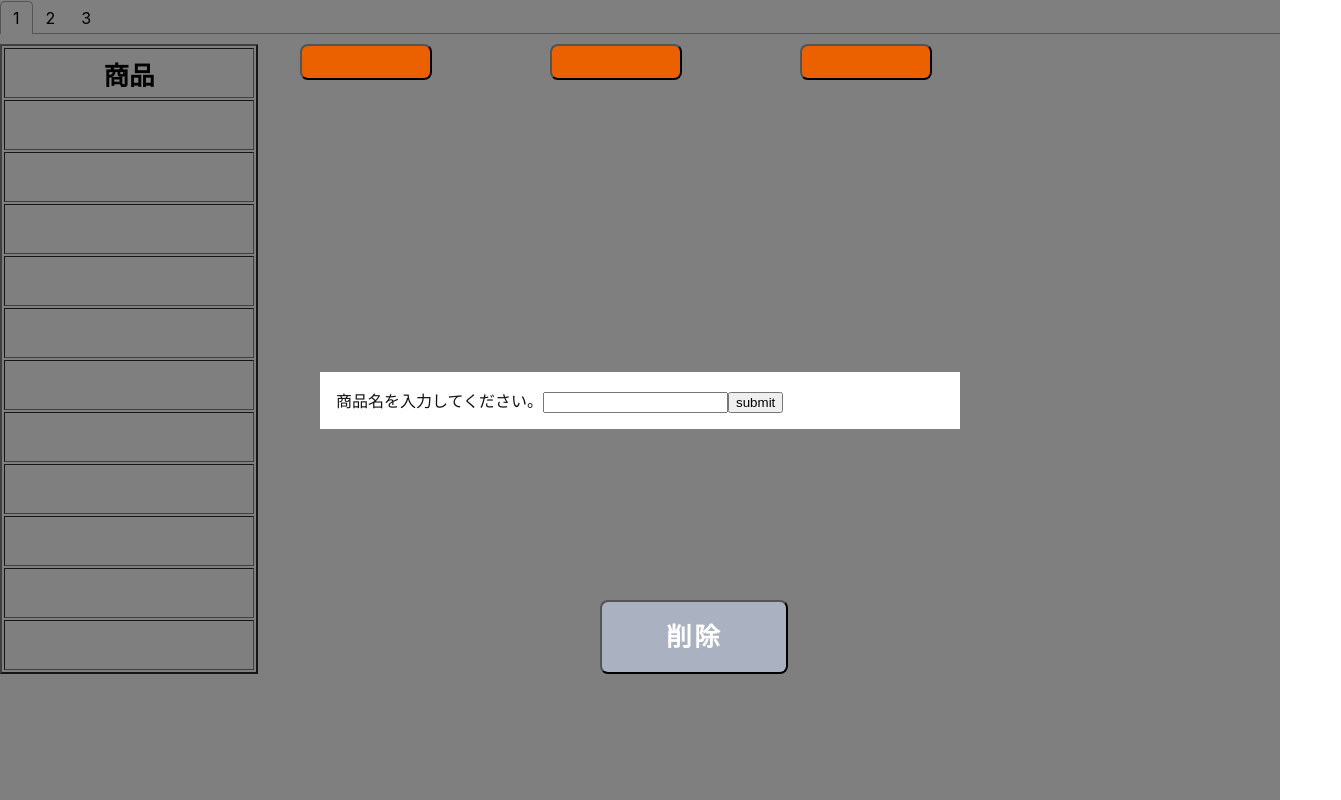
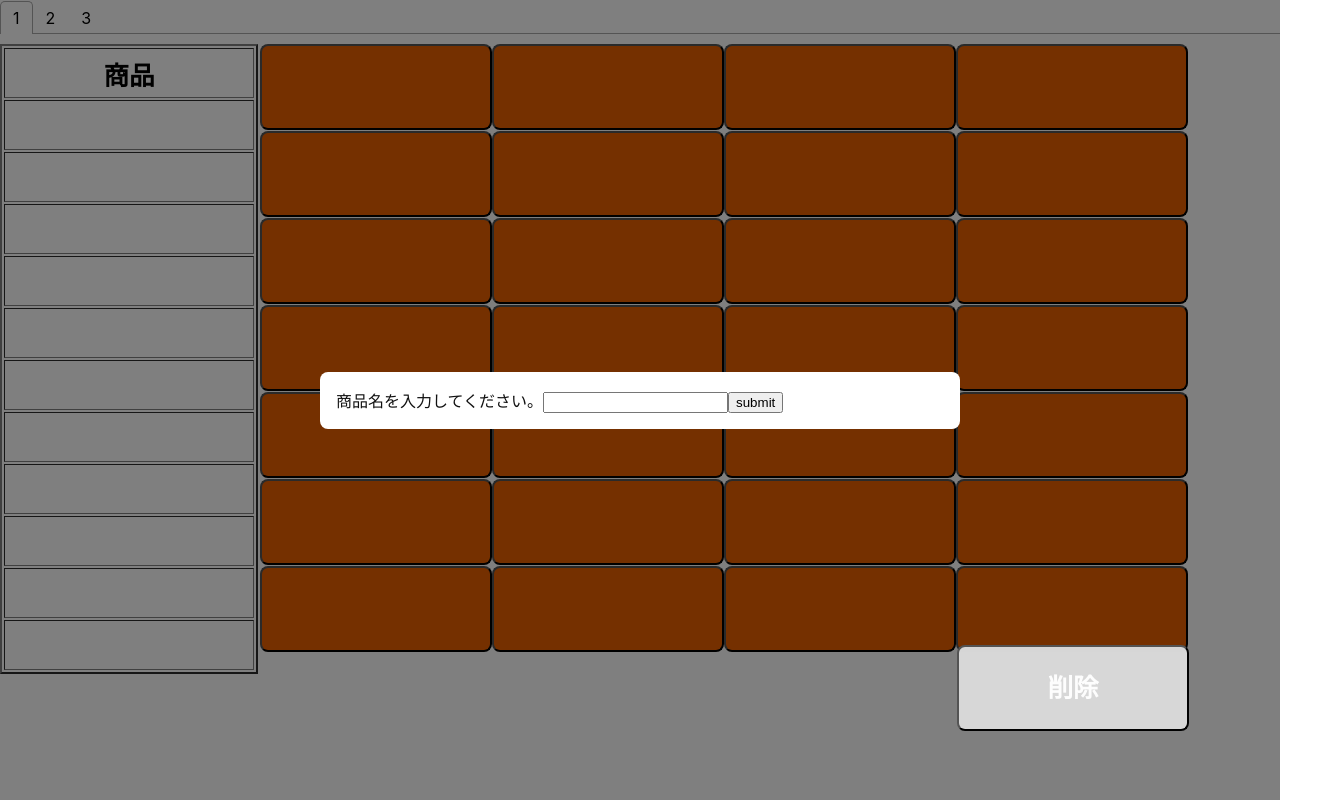
Before and after one commit to Haruone-115/register, a Next.js app: page / in a window 1280 px wide. Both pictures are taken after a click on the button 366 px from the left and 62 px from the top of the page. Shown: the whole page, 1341 px wide, since content can reach past the window. Built offline with nearby package versions, Linux system fonts and the light colour scheme.

Commit message:
ボタン増やしました

```diff
--- a/components/Modal.tsx
+++ b/components/Modal.tsx
@@ -1,17 +1,22 @@
-import styles from '../styles/Home.module.css';
+import register from '../styles/register.module.css';
 import React, { useRef } from 'react';
 
-function Modal ({Label, setLabel, show, setShow}){
+function Modal ({Labels, setLabels, shows, setShows, number}){
     var LabelRef = useRef(null);
+
     const handleSubmit = () => {
-      console.log(Label);
-      setLabel(LabelRef.current.value);
-      setShow(false);
+      console.log(Labels);
+      setLabels(
+        Labels.map((Label, index) => (index === number ? LabelRef.current.value : Label))
+      );
+      setShows(
+        shows.map((show, index) => (index === number ? false : show))
+      );
     }
-    if (show) {
+    if (shows[number]) {
       return (
-        <div className={styles.overlay}>
-          <div className={styles.content}>
+        <div className={register.overlay}>
+          <div className={register.content}>
             商品名を入力してください。
             <input type = "text" ref={LabelRef}  />
             <button onClick={handleSubmit} >submit</button>
--- a/components/delete.tsx
+++ b/components/delete.tsx
@@ -1,4 +1,4 @@
-import styles from '../styles/Home.module.css';
+import register from '../styles/register.module.css';
 import React, { useRef } from 'react';
 
 function Delete ({setFlag, setProductname}){
@@ -8,7 +8,7 @@ function Delete ({setFlag, setProductname}){
         alert("delate");
     }
     return (
-        <button className={styles.btn__delete} onClick={delateClick}>
+        <button className={register.btn__delete} onClick={delateClick}>
             削除
         </button>
     );
--- a/components/productClick.tsx
+++ b/components/productClick.tsx
@@ -1,23 +1,53 @@
-import styles from '../styles/Home.module.css';
+import register from '../styles/register.module.css'
 import React, { useState } from 'react';
 
-function ProductClick ({Label, setShow, setFlag, flag, setProductname, productname, styles_name}){
+
+function ProductClick ({Labels, shows, setShows, setFlag, flag, setProductname, productname, number, tab_flag}){
   const productClick = () => {
-    if (Label == "")
+    if (Labels[number] == "")
     {
-      setShow(true);
+      setShows(
+        shows.map((show, index) => (index === number ? true: show))
+      )
     }
     else
     {
       setFlag(flag + 1);
-      setProductname([...productname, Label]);
+      setProductname([...productname, Labels[number]]);
     }
   }
+
+  if (tab_flag == 1){
     return (
-      <button className={styles_name} onClick={productClick}>
-        {Label}
-      </button>
+      <div>
+        <button className={register.button_register_1 } onClick={productClick}>
+          {Labels[number]}
+        </button>
+      </div>
     );
+  }
+  else if (tab_flag == 2){
+    return (
+      <div>
+        <button className={register.button_register_2 } onClick={productClick}>
+          {Labels[number]}
+        </button>
+      </div>
+    );
+  }
+  else if (tab_flag == 3){
+    return (
+      <div>
+        <button className={register.button_register_3 } onClick={productClick}>
+          {Labels[number]}
+        </button>
+      </div>
+    );
+  }
+  else{
+    return null;
+  }
+
 };
 
 export default ProductClick;
--- a/package.json
+++ b/package.json
@@ -9,6 +9,7 @@
     "lint": "next lint"
   },
   "dependencies": {
+    "@material-ui/core": "^4.12.4",
     "@prisma/client": "^4.4.0",
     "next": "^13.0.2",
     "react": "^18.2.0",
@@ -20,7 +21,7 @@
     "@types/react": "18.0.21",
     "@types/react-dom": "18.0.6",
     "eslint": "8.24.0",
-    "eslint-config-next": "12.3.1",
+    "eslint-config-next": "^12.0.4",
     "eslint-plugin-react-hooks": "^4.6.0",
     "prisma": "^4.4.0",
     "typescript": "4.8.3"
--- a/pages/index.tsx
+++ b/pages/index.tsx
@@ -1,5 +1,5 @@
-import styles from '../styles/Home.module.css'
-import React, { useState, useRef } from 'react';
+import register from '../styles/register.module.css';
+import React, { useState} from 'react';
 import { Tab, Tabs, TabList, TabPanel } from 'react-tabs';
 import 'react-tabs/style/react-tabs.css';
 import Table from '../components/table'
@@ -13,69 +13,95 @@ export default function App() {
   const initialState = [];
   const [productname, setProductname] = useState(initialState);
   const [flag, setFlag] = useState(0);
-  const [show1, setShow1] = useState(false);
-  const [show2, setShow2] = useState(false);
-  const [show3, setShow3] = useState(false);
-  const [Label1, setLabel1] = useState("");
-  const [Label2, setLabel2] = useState("");
-  const [Label3, setLabel3] = useState("");
+  const [shows_1, setShows_1] = useState([false, false, false, false, false, false, false, false, false, false, false, false, false, false, false, false, false, false, false, false, false, false, false, false, false, false, false, false]);
+  const [shows_2, setShows_2] = useState([false, false, false, false, false, false, false, false, false, false, false, false, false, false, false, false, false, false, false, false, false, false, false, false, false, false, false, false]);
+  const [shows_3, setShows_3] = useState([false, false, false, false, false, false, false, false, false, false, false, false, false, false, false, false, false, false, false, false, false, false, false, false, false, false, false, false]);
+  const [Labels_1, setLabels_1] = useState(["", "", "", "", "", "", "", "", "", "", "", "", "", "", "", "", "", "", "", "", "", "", "", "", "", "", "", ""]);
+  const [Labels_2, setLabels_2] = useState(["", "", "", "", "", "", "", "", "", "", "", "", "", "", "", "", "", "", "", "", "", "", "", "", "", "", "", ""]);
+  const [Labels_3, setLabels_3] = useState(["", "", "", "", "", "", "", "", "", "", "", "", "", "", "", "", "", "", "", "", "", "", "", "", "", "", "", ""]);
+  const data = 3;
+  const BUTTON_AMOUNT = 28;
+  const tab_list = [];
+  const button_list_1 = [];
+  const button_list_2 = [];
+  const button_list_3 = [];
+
+
+
+  for (var i = 0; i < data; i++){
+    tab_list.push(<Tab>{i+1}</Tab>);
+  }
+
+  for (var j = 0; j < BUTTON_AMOUNT; j++){
+    button_list_1.push(
+      <div>
+          <Modal Labels={Labels_1} setLabels={setLabels_1} shows={shows_1} setShows={setShows_1} number={j}/>
+          <ProductClick
+            Labels={Labels_1} shows={shows_1} setShows={setShows_1} setFlag={setFlag}
+            flag={flag} setProductname={setProductname} productname={productname} number={j} tab_flag={1}/>
+      </div>
+    );
+  }
+
+  for (var k = 0; k < BUTTON_AMOUNT; k++){
+    button_list_2.push(
+      <div>
+          <Modal Labels={Labels_2} setLabels={setLabels_2} shows={shows_2} setShows={setShows_2} number={k}/>
+          <ProductClick
+            Labels={Labels_2} shows={shows_2} setShows={setShows_2} setFlag={setFlag}
+            flag={flag} setProductname={setProductname} productname={productname} number={k} tab_flag={2}/>
+      </div>
+    );
+  }
+
+  for (var l = 0; l < BUTTON_AMOUNT; l++){
+    button_list_3.push(
+      <div>
+          <Modal Labels={Labels_3} setLabels={setLabels_3} shows={shows_3} setShows={setShows_3} number={l}/>
+          <ProductClick
+            Labels={Labels_3} shows={shows_3} setShows={setShows_3} setFlag={setFlag}
+            flag={flag} setProductname={setProductname} productname={productname} number={l} tab_flag={3}/>
+      </div>
+    );
+  }
+
+
+
 
   return (
     <>
       <Tabs>
         <TabList>
-          <Tab>1</Tab>
-          <Tab>2</Tab>
-          <Tab>3</Tab>
+          {tab_list}
         </TabList>
 
+        <div >
           <TabPanel>
-          <div>
-            <Modal Label={Label1} setLabel={setLabel1} show={show1} setShow={setShow1} />
-            <ProductClick Label={Label1} setShow={setShow1} setFlag={setFlag} flag={flag} setProductname={setProductname} productname={productname} styles_name={styles.btn__orange_1} />
-          </div>
-          <div>
-            <Modal Label={Label2} setLabel={setLabel2} show={show2} setShow={setShow2} />
-            <ProductClick Label={Label2} setShow={setShow2} setFlag={setFlag} flag={flag} setProductname={setProductname} productname={productname} styles_name={styles.btn__orange_2} />
-          </div>
-          <div>
-            <Modal Label={Label3} setLabel={setLabel3} show={show3} setShow={setShow3} />
-            <ProductClick Label={Label3} setShow={setShow3} setFlag={setFlag} flag={flag} setProductname={setProductname} productname={productname} styles_name={styles.btn__orange_3} />
+            <div className = {register.frame_container}>
+              {button_list_1}
             </div>
            <Delete setFlag={setFlag} setProductname={setProductname}></Delete>
           </TabPanel>
+        </div>
 
+        <div>
           <TabPanel>
-          <div>
-            <Modal Label={Label1} setLabel={setLabel1} show={show1} setShow={setShow1} />
-            <ProductClick Label={Label1} setShow={setShow1} setFlag={setFlag} flag={flag} setProductname={setProductname} productname={productname} styles_name={styles.btn__orange_1} />
-          </div>
-          <div>
-            <Modal Label={Label2} setLabel={setLabel2} show={show2} setShow={setShow2} />
-            <ProductClick Label={Label2} setShow={setShow2} setFlag={setFlag} flag={flag} setProductname={setProductname} productname={productname} styles_name={styles.btn__orange_2} />
-          </div>
-          <div>
-            <Modal Label={Label3} setLabel={setLabel3} show={show3} setShow={setShow3} />
-            <ProductClick Label={Label3} setShow={setShow3} setFlag={setFlag} flag={flag} setProductname={setProductname} productname={productname} styles_name={styles.btn__orange_3} />
+            <div className={register.frame_container}>
+              {button_list_2}
             </div>
             <Delete setFlag={setFlag} setProductname={setProductname}></Delete>
           </TabPanel>
+        </div>
 
+        <div>
           <TabPanel>
-          <div>
-            <Modal Label={Label1} setLabel={setLabel1} show={show1} setShow={setShow1} />
-            <ProductClick Label={Label1} setShow={setShow1} setFlag={setFlag} flag={flag} setProductname={setProductname} productname={productname} styles_name={styles.btn__orange_1} />
-          </div>
-          <div>
-            <Modal Label={Label2} setLabel={setLabel2} show={show2} setShow={setShow2} />
-            <ProductClick Label={Label2} setShow={setShow2} setFlag={setFlag} flag={flag} setProductname={setProductname} productname={productname} styles_name={styles.btn__orange_2} />
-          </div>
-          <div>
-            <Modal Label={Label3} setLabel={setLabel3} show={show3} setShow={setShow3} />
-            <ProductClick Label={Label3} setShow={setShow3} setFlag={setFlag} flag={flag} setProductname={setProductname} productname={productname} styles_name={styles.btn__orange_3} />
+            <div className={register.frame_container}>
+              {button_list_3}
             </div>
             <Delete setFlag={setFlag} setProductname={setProductname}></Delete>
           </TabPanel>
+        </div>
+
         <Table Product={Product} flag = {flag} productname = {productname} />
       </Tabs>
     </>
--- /dev/null
+++ b/styles/register.module.css
@@ -0,0 +1,89 @@
+/* ↩ Frame 1  ボタンの親要素に設定。*/
+.frame_container {
+    position: absolute;
+    width: 1081px;
+    height: 636px;
+    left: 260px;
+    display: flex;
+    flex-wrap: wrap;
+    align-content: flex-start;
+}
+
+/* Button*/
+.button_register_1 {
+  font-size: 1.6rem;
+  font-weight: 700;
+  width: 232px;
+  height: 86px;
+  background: #eb6100;
+  border-radius: 8px;
+
+}
+.button_register_2 {
+  font-size: 1.6rem;
+  font-weight: 700;
+  width: 232px;
+  height: 86px;
+  background: #3ff0c9;
+  border-radius: 8px;
+}
+.button_register_3 {
+  font-size: 1.6rem;
+  font-weight: 700;
+  width: 232px;
+  height: 86px;
+  background: #b658a2;
+  border-radius: 8px;
+}
+
+/*Modal*/
+.overlay{
+  position:fixed;
+  top:0;
+  left:0;
+  width:100%;
+  height:100%;
+  background-color:rgba(0, 0, 0, 0.5);
+
+  display: flex;
+  align-items: center;
+  justify-content: center;
+}
+
+.content{
+  z-index: 2;
+  width:50%;
+  padding: 1em;
+  background:#fff;
+  color:#111;
+  border-radius: 8px;
+}
+
+
+.btn__delete,
+a.btn__delete {
+  position: absolute;
+  width: 232px;
+  height: 86px;
+  left: 957px;
+  top: 645px;
+  font-size: 1.6rem;
+  font-weight: 700;
+  line-height: 1.5;
+  display: inline-block;
+  padding: 1rem 4rem;
+  transition: all 0.3s;
+  text-align: center;
+  vertical-align: middle;
+  text-decoration: none;
+  color: #212529;
+  border-radius: 8px;
+  color: #fff;
+  background-color: #D9D9D9;
+  opacity: 0.99;
+}
+.btn__delete:hover,
+a.btn__delete:hover {
+  color: #fff;
+  background: #ffefe5;
+}
```
Also changed, not shown: components/Button_display.tsx (added, +14 -0 lines), styles/Home.module.css (+23 -0 lines), 2 other files (tests, documents, lock files or other folders). Lines whose indentation alone changed are shown as unchanged.
